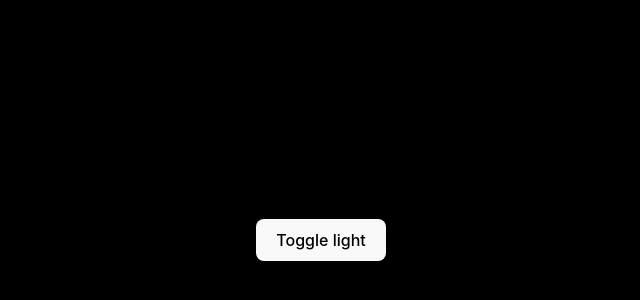
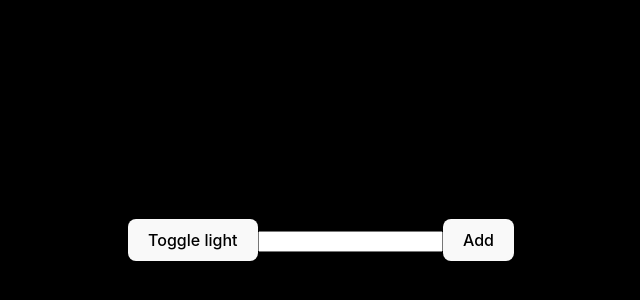
Before and after one commit to Kuciuks/react-todo-list, a React (Vite) app: page / in a window 1280 px wide. Shown: the part 160-460 px from the top of the page, without its empty margins (319-959 px from the left). Built offline with nearby package versions, Linux system fonts and the light colour scheme.

Commit message:
added a TodoComponent for managing todo list

```diff
--- a/src/App.jsx
+++ b/src/App.jsx
@@ -1,4 +1,5 @@
 import ToggleButton from './Components/ToggleButton.jsx'
+import TodoComponent from './Components/TodoComponent.jsx'
 import { useMode } from './Provider/ModeProvider.jsx'
 import './Styles/App.css'
 
@@ -9,6 +10,7 @@ function App() {
     return(
         <div className="container" style={{backgroundColor: mode == "dark" ? "white" : "black"}}>
                 <ToggleButton />
+                <TodoComponent />
         </div>
     )
 }
--- /dev/null
+++ b/src/Components/TodoComponent.jsx
@@ -0,0 +1,58 @@
+import { useReducer } from "react"
+
+
+const reducer = (state, action) =>{
+    switch(action.type){
+        case 'addedTodo':
+            console.log("state: ",state,"\naction: ",action)
+            return {
+                id: action.id,
+                task: action.task
+            }
+        case 'inputChange':
+            return {
+                task: action.task
+            }
+    }
+}
+
+export default function TodoComponent(){
+
+    const [state, dispatch] = useReducer(reducer, {
+        task: "",
+        todos: InitialList
+    })
+
+
+    const handleButtonClick = () =>{
+        dispatch({
+            type: 'addedTodo',
+            id: ID++
+        })
+    }
+
+    const handleInputChange = (e) => {
+        dispatch({
+            type: 'inputChange',
+            task: e.target.value
+        })
+    }
+
+    return(
+        <div>
+            <input
+            value={state.task}
+            onChange={handleInputChange}
+            />
+            <button onClick={handleButtonClick}>Add</button>
+        </div>
+    )
+}
+
+let ID = 5
+const InitialList = [
+    {id:1, task:'Clean kitchen'},
+    {id:2, task:'Walk the dog'},
+    {id:3, task:'Walk the cat'},
+    {id:4, task:'Go shopping'}
+]
```
